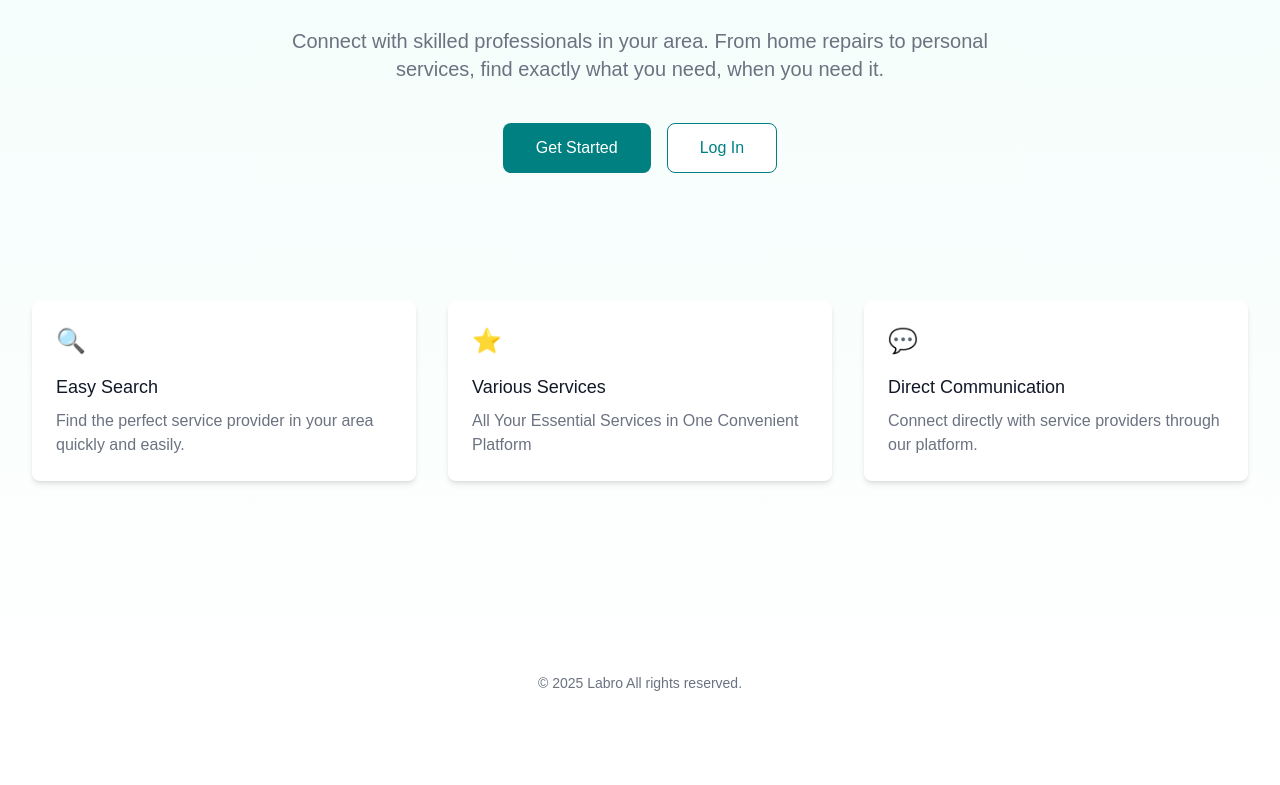
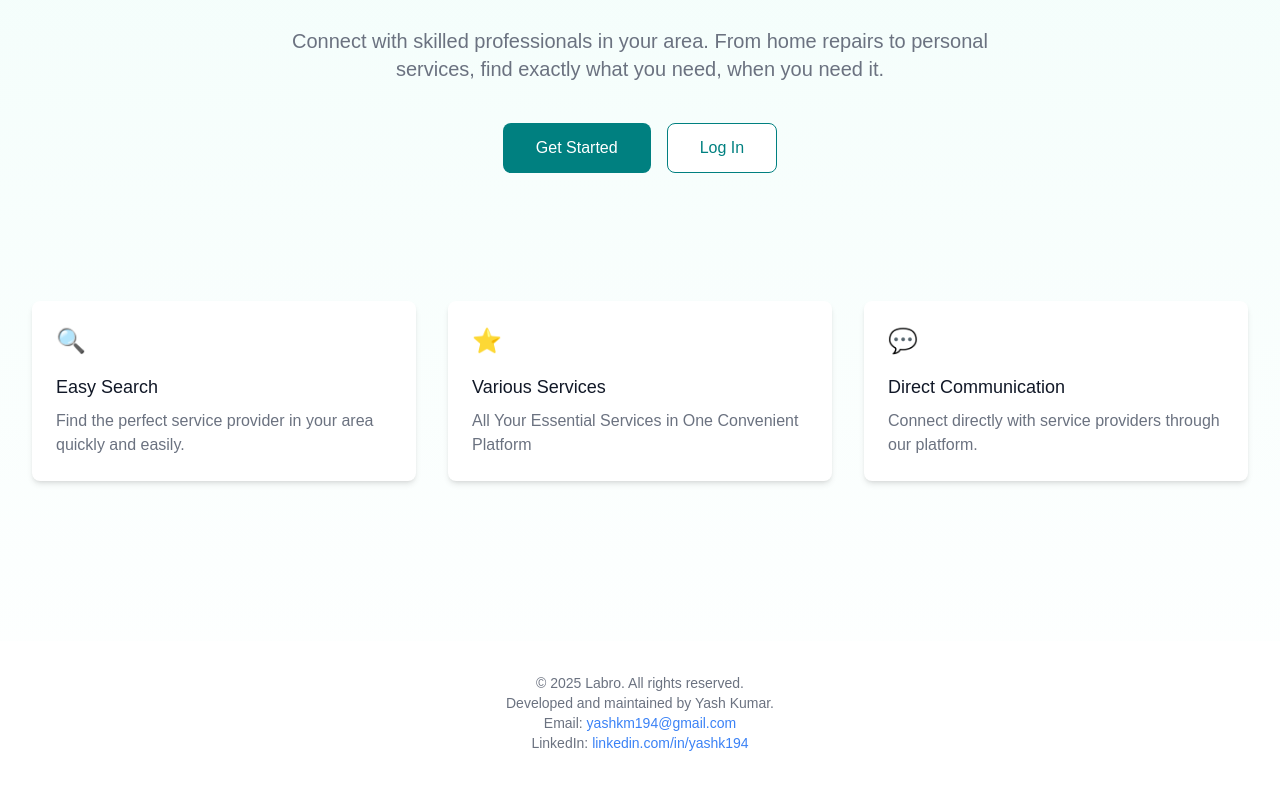
Before and after one commit to YashK-194/labro, a Next.js app: page / in a window 1280 px wide. Shown: the part 331-1116 px from the top of the page. Before the commit the page ends 1056 px from the top, so only its background shows below. Built offline with nearby package versions, Linux system fonts and the light colour scheme; no server answers.

Commit message:
Added clickable links and  contact details

```diff
--- a/src/app/components/service-details.jsx
+++ b/src/app/components/service-details.jsx
@@ -120,7 +120,7 @@ const ServiceDetails = ({ userId, service, onClose }) => {
             <div>
               <h3 className="text-lg font-semibold">{lister?.name}</h3>
               <p className="text-gray-500 text-m ">
-                {lister?.phone && `+91 ${lister.phone}`}
+                {lister?.phone && <p className="text-gray-500 text-sm">+91 {lister.phone}</p>}
               </p>
             </div>
           </div>
@@ -140,7 +140,11 @@ const ServiceDetails = ({ userId, service, onClose }) => {
             ₹{parseFloat(service.price.min).toFixed(2)} - ₹{parseFloat(service.price.max).toFixed(2)}
           </p>
           <p className="text-gray-500 text-sm mb-2">
-            <b>Location: </b>{formatLocation(service.location)}
+            <b>Location:  </b>
+            <a href={`https://www.google.com/maps/search/?api=1&query=${service.location.latitude},${service.location.longitude}`} className="hover:text-gray-700">
+              (View in Google Maps)<br/>
+              {formatLocation(service.location)}
+           </a>
           </p>
           <p className="text-gray-500 text-sm mb-4">
             <b>Listed on: </b>{new Date(service.timestamp).toLocaleDateString('en-GB')}
--- a/src/app/find/page.jsx
+++ b/src/app/find/page.jsx
@@ -214,6 +214,20 @@ const Find = () => {
         />
       )}
 
+            {/* Footer */}
+            <footer className="bg-white mt-20">
+        <div className="max-w-7xl mx-auto py-28 px-4 sm:px-6 lg:px-8">
+         <p className="text-center text-gray-500 text-sm">
+            © 2025 Labro. All rights reserved. <br />
+            Developed and maintained by Yash Kumar. <br />
+            Email: <a href="mailto:yashkm194@gmail.com" className="text-blue-500 hover:underline">yashkm194@gmail.com</a> <br />
+            LinkedIn: <a href="https://www.linkedin.com/in/yashk194/" target="_blank" rel="noopener noreferrer" className="text-blue-500 hover:underline">
+                          linkedin.com/in/yashk194
+                      </a>
+          </p>
+        </div>
+      </footer>
+
     </div>
   );
 };
--- a/src/app/page.jsx
+++ b/src/app/page.jsx
@@ -122,8 +122,13 @@ function Home() {
       {/* Footer */}
       <footer className="bg-white mt-20">
         <div className="max-w-7xl mx-auto py-8 px-4 sm:px-6 lg:px-8">
-          <p className="text-center text-gray-500 text-sm">
-            © 2025 Labro All rights reserved.
+         <p className="text-center text-gray-500 text-sm">
+            © 2025 Labro. All rights reserved. <br />
+            Developed and maintained by Yash Kumar. <br />
+            Email: <a href="mailto:yashkm194@gmail.com" className="text-blue-500 hover:underline">yashkm194@gmail.com</a> <br />
+            LinkedIn: <a href="https://www.linkedin.com/in/yashk194/" target="_blank" rel="noopener noreferrer" className="text-blue-500 hover:underline">
+                          linkedin.com/in/yashk194
+                      </a>
           </p>
         </div>
       </footer>
--- a/src/app/profile/page.jsx
+++ b/src/app/profile/page.jsx
@@ -65,8 +65,12 @@ const Profile = () => {
       <footer className="bg-white mt-20">
         <div className="max-w-7xl mx-auto py-8 px-4 sm:px-6 lg:px-8">
           <p className="text-center text-gray-500 text-sm">
-            Developed and maintained by Yash Kumar.<br/>
-            Contact me: yashkm194@gmail.com
+          © 2025 Labro. All rights reserved. <br />
+            Developed and maintained by Yash Kumar. <br />
+            Email: <a href="mailto:yashkm194@gmail.com" className="text-blue-500 hover:underline">yashkm194@gmail.com</a> <br />
+            LinkedIn: <a href="https://www.linkedin.com/in/yashk194/" target="_blank" rel="noopener noreferrer" className="text-blue-500 hover:underline">
+                          linkedin.com/in/yashk194
+                      </a>
           </p>
         </div>
       </footer>
```
